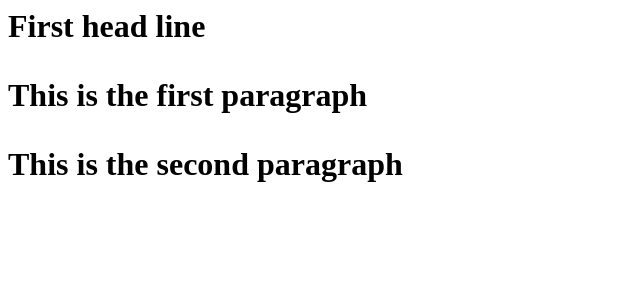
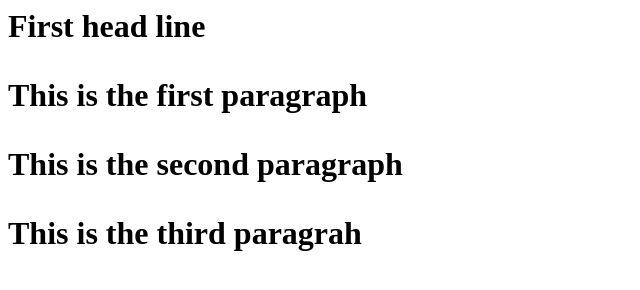
Before and after one commit to kauteetech/git-test, a plain HTML site: page templates/test.html in a window 1280 px wide. Shown: the whole page, without its empty margins (0-640 px from the left). Drawn offline with Linux system fonts and the light colour scheme.

Commit message:
added an additional para

```diff
--- a/templates/test.html
+++ b/templates/test.html
@@ -8,6 +8,7 @@
                     <h1> First head line  <h1>
                         <p> This is the first paragraph </p>
                         <p> This is the second paragraph </p>
+                        <p> This is the third paragrah </p>
                 </body>
 
 
```
